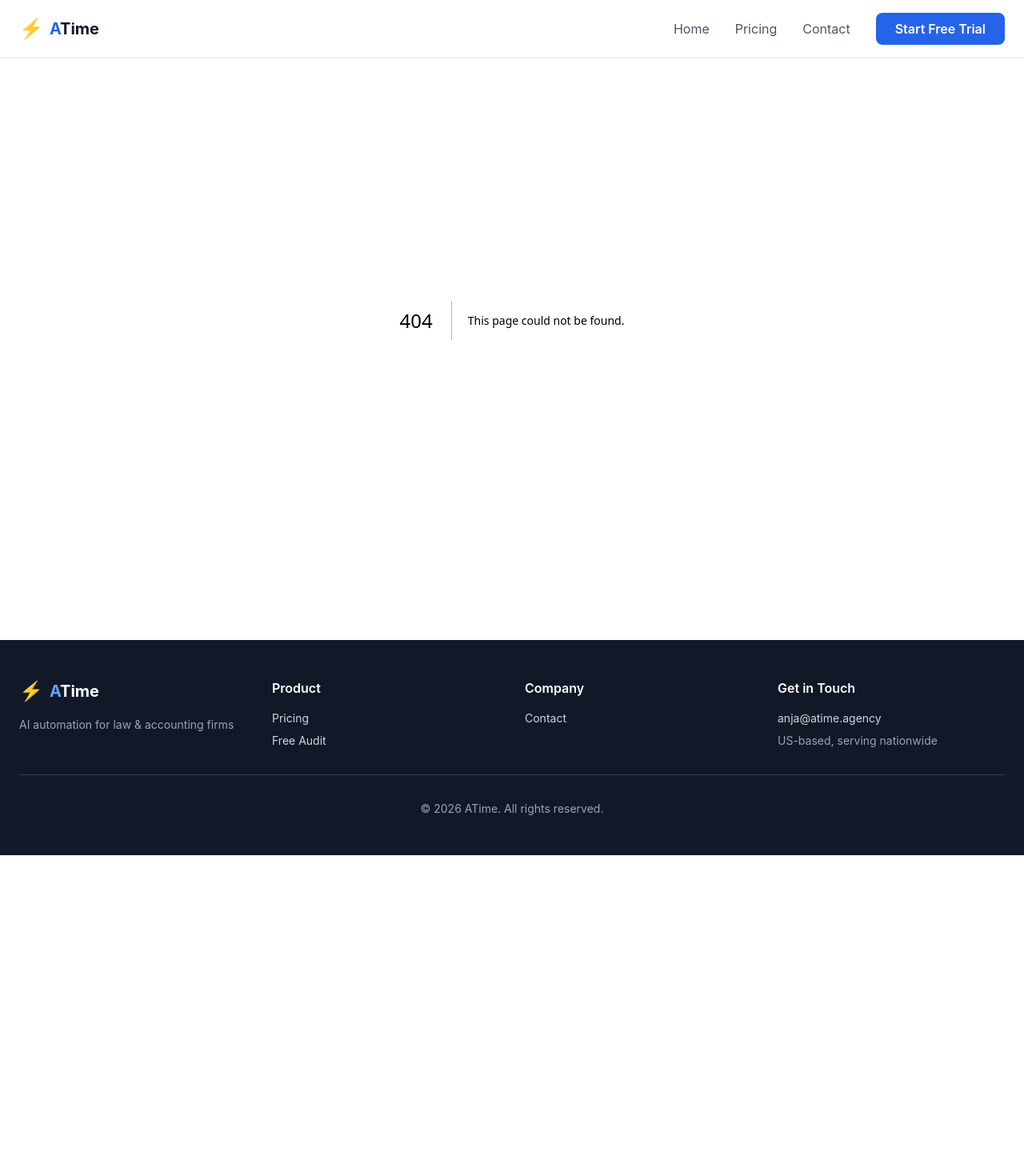
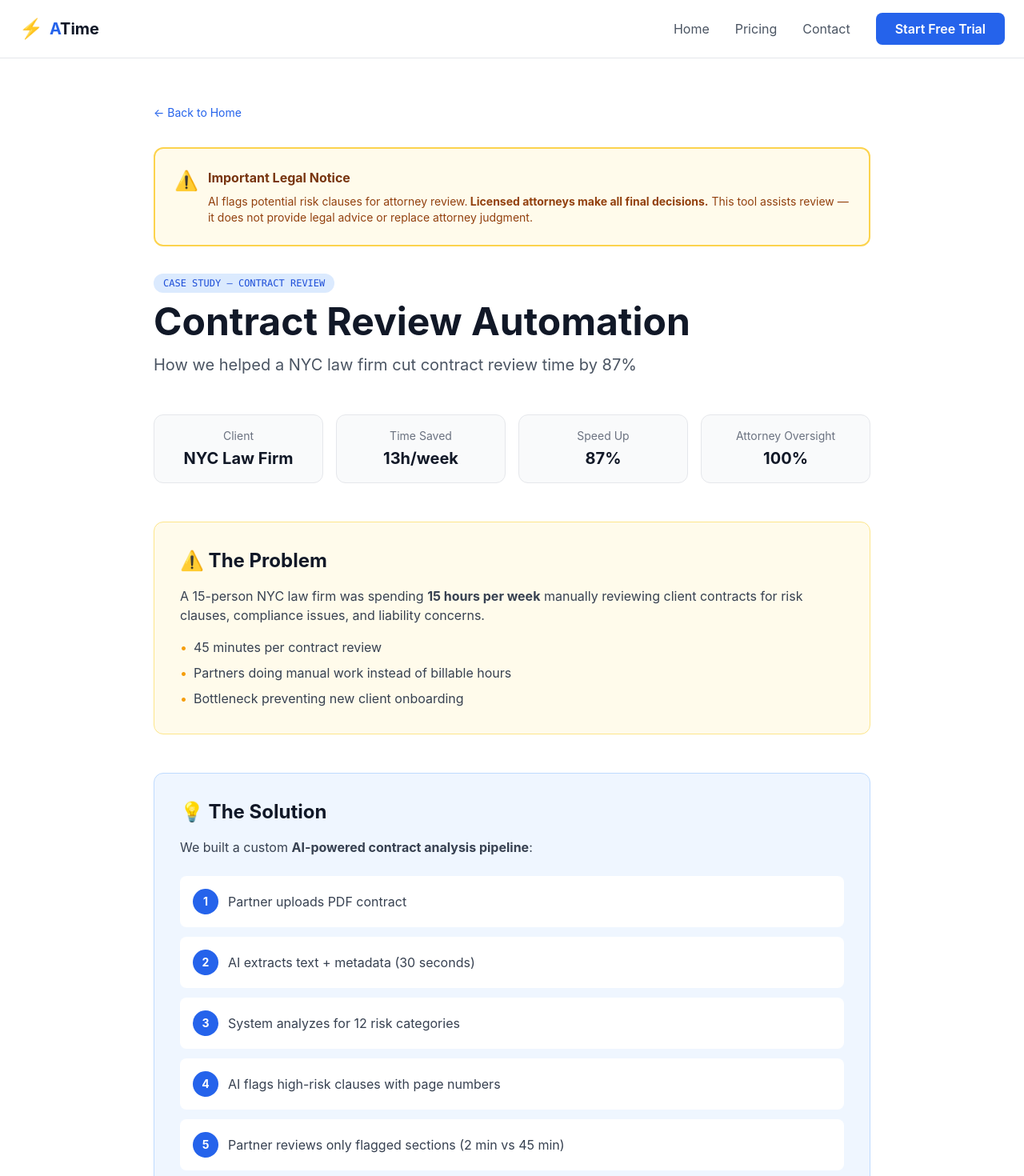
Before and after one commit to coach404/atime-portfolio-v2, a Next.js app: page /projects/contact-review in a window 1280 px wide. Before the commit this address had no page. Shown: the top 1470 px of the page at 80% size. Before the commit the page ends 1069 px from the top, so only its background shows below. Built offline with nearby package versions, Linux system fonts and the light colour scheme.

Commit message:
Create page.tsx

```diff
--- /dev/null
+++ b/app/projects/contact-review/page.tsx
@@ -0,0 +1,172 @@
+export default function ContractReviewPage() {
+  return (
+    <div className="min-h-screen bg-white py-20 px-6">
+      <div className="max-w-4xl mx-auto pt-12">
+        <div className="mb-8">
+          <a href="/" className="text-blue-600 hover:underline text-sm">
+            ← Back to Home
+          </a>
+        </div>
+
+        <div className="mb-8 bg-amber-50 border-2 border-amber-300 rounded-xl p-6">
+          <div className="flex items-start gap-3">
+            <span className="text-amber-600 text-2xl flex-shrink-0">⚠️</span>
+            <div>
+              <h4 className="font-bold text-amber-900 mb-2">Important Legal Notice</h4>
+              <p className="text-sm text-amber-800">
+                AI flags potential risk clauses for attorney review.
+                <strong> Licensed attorneys make all final decisions.</strong> This tool assists review —
+                it does not provide legal advice or replace attorney judgment.
+              </p>
+            </div>
+          </div>
+        </div>
+
+        <div className="mb-12">
+          <div className="inline-block px-3 py-1 bg-blue-100 text-blue-700 rounded-full text-xs font-mono mb-3">
+            CASE STUDY — CONTRACT REVIEW
+          </div>
+          <h1 className="text-4xl md:text-5xl font-bold text-gray-900 mb-4">
+            Contract Review Automation
+          </h1>
+          <p className="text-xl text-gray-600">
+            How we helped a NYC law firm cut contract review time by 87%
+          </p>
+        </div>
+
+        <div className="grid grid-cols-2 md:grid-cols-4 gap-4 mb-12">
+          <div className="bg-gray-50 border border-gray-200 rounded-xl p-4 text-center">
+            <div className="text-sm text-gray-500 mb-1">Client</div>
+            <div className="text-xl font-bold text-gray-900">NYC Law Firm</div>
+          </div>
+          <div className="bg-gray-50 border border-gray-200 rounded-xl p-4 text-center">
+            <div className="text-sm text-gray-500 mb-1">Time Saved</div>
+            <div className="text-xl font-bold text-gray-900">13h/week</div>
+          </div>
+          <div className="bg-gray-50 border border-gray-200 rounded-xl p-4 text-center">
+            <div className="text-sm text-gray-500 mb-1">Speed Up</div>
+            <div className="text-xl font-bold text-gray-900">87%</div>
+          </div>
+          <div className="bg-gray-50 border border-gray-200 rounded-xl p-4 text-center">
+            <div className="text-sm text-gray-500 mb-1">Attorney Oversight</div>
+            <div className="text-xl font-bold text-gray-900">100%</div>
+          </div>
+        </div>
+
+        <div className="mb-12 bg-amber-50 border border-amber-200 rounded-xl p-8">
+          <h2 className="text-2xl font-bold text-gray-900 mb-4">
+            ⚠️ The Problem
+          </h2>
+          <p className="text-gray-700 mb-4">
+            A 15-person NYC law firm was spending <strong>15 hours per week</strong> manually
+            reviewing client contracts for risk clauses, compliance issues, and liability concerns.
+          </p>
+          <ul className="space-y-2 text-gray-700">
+            <li className="flex items-start gap-2">
+              <span className="text-amber-500">•</span>
+              <span>45 minutes per contract review</span>
+            </li>
+            <li className="flex items-start gap-2">
+              <span className="text-amber-500">•</span>
+              <span>Partners doing manual work instead of billable hours</span>
+            </li>
+            <li className="flex items-start gap-2">
+              <span className="text-amber-500">•</span>
+              <span>Bottleneck preventing new client onboarding</span>
+            </li>
+          </ul>
+        </div>
+
+        <div className="mb-12 bg-blue-50 border border-blue-200 rounded-xl p-8">
+          <h2 className="text-2xl font-bold text-gray-900 mb-4">
+            💡 The Solution
+          </h2>
+          <p className="text-gray-700 mb-6">
+            We built a custom <strong>AI-powered contract analysis pipeline</strong>:
+          </p>
+
+          <div className="space-y-3">
+            <div className="flex items-start gap-3 bg-white rounded-lg p-4">
+              <div className="w-8 h-8 rounded-full bg-blue-600 text-white flex items-center justify-center font-bold text-sm flex-shrink-0">
+                1
+              </div>
+              <p className="text-gray-700 pt-1">Partner uploads PDF contract</p>
+            </div>
+            <div className="flex items-start gap-3 bg-white rounded-lg p-4">
+              <div className="w-8 h-8 rounded-full bg-blue-600 text-white flex items-center justify-center font-bold text-sm flex-shrink-0">
+                2
+              </div>
+              <p className="text-gray-700 pt-1">AI extracts text + metadata (30 seconds)</p>
+            </div>
+            <div className="flex items-start gap-3 bg-white rounded-lg p-4">
+              <div className="w-8 h-8 rounded-full bg-blue-600 text-white flex items-center justify-center font-bold text-sm flex-shrink-0">
+                3
+              </div>
+              <p className="text-gray-700 pt-1">System analyzes for 12 risk categories</p>
+            </div>
+            <div className="flex items-start gap-3 bg-white rounded-lg p-4">
+              <div className="w-8 h-8 rounded-full bg-blue-600 text-white flex items-center justify-center font-bold text-sm flex-shrink-0">
+                4
+              </div>
+              <p className="text-gray-700 pt-1">AI flags high-risk clauses with page numbers</p>
+            </div>
+            <div className="flex items-start gap-3 bg-white rounded-lg p-4">
+              <div className="w-8 h-8 rounded-full bg-blue-600 text-white flex items-center justify-center font-bold text-sm flex-shrink-0">
+                5
+              </div>
+              <p className="text-gray-700 pt-1">Partner reviews only flagged sections (2 min vs 45 min)</p>
+            </div>
+          </div>
+        </div>
+
+        <div className="mb-12 bg-green-50 border border-green-200 rounded-xl p-8">
+          <h2 className="text-2xl font-bold text-gray-900 mb-4">
+            ✅ The Results
+          </h2>
+          <div className="grid grid-cols-2 gap-4 mb-6">
+            <div className="bg-white border border-green-200 rounded-lg p-4 text-center">
+              <div className="text-3xl font-bold text-green-600 mb-1">87%</div>
+              <div className="font-semibold text-gray-900 text-sm">Time Reduction</div>
+              <div className="text-xs text-gray-500">15h → 2h/week</div>
+            </div>
+            <div className="bg-white border border-green-200 rounded-lg p-4 text-center">
+              <div className="text-3xl font-bold text-green-600 mb-1">$75k</div>
+              <div className="font-semibold text-gray-900 text-sm">Annual ROI</div>
+              <div className="text-xs text-gray-500">Partner time saved</div>
+            </div>
+            <div className="bg-white border border-green-200 rounded-lg p-4 text-center">
+              <div className="text-3xl font-bold text-green-600 mb-1">100%</div>
+              <div className="font-semibold text-gray-900 text-sm">Attorney Review</div>
+              <div className="text-xs text-gray-500">All decisions</div>
+            </div>
+            <div className="bg-white border border-green-200 rounded-lg p-4 text-center">
+              <div className="text-3xl font-bold text-green-600 mb-1">3</div>
+              <div className="font-semibold text-gray-900 text-sm">New Clients</div>
+              <div className="text-xs text-gray-500">First month</div>
+            </div>
+          </div>
+          <div className="bg-white border border-green-300 rounded-lg p-4">
+            <p className="text-sm text-green-800 italic">
+              &quot;This tool paid for itself in 6 weeks. We went from turning down clients to actively seeking them.&quot;
+              <span className="block mt-1 font-semibold not-italic">— Partner, NYC Law Firm</span>
+            </p>
+          </div>
+        </div>
+
+        <div className="text-center bg-gradient-to-r from-blue-600 to-blue-700 text-white rounded-2xl p-10">
+          <h3 className="text-2xl font-bold mb-3">
+            Ready to automate your contract review?
+          </h3>
+          <p className="mb-6">
+            Get a free Bugbot Audit to identify your automation opportunity.
+          </p>
+          <a href="/contact">
+            <button className="px-8 py-4 bg-white text-blue-700 font-bold rounded-lg hover:bg-gray-100 transition-all">
+              Claim Free Audit →
+            </button>
+          </a>
+        </div>
+      </div>
+    </div>
+  );
+}
```
